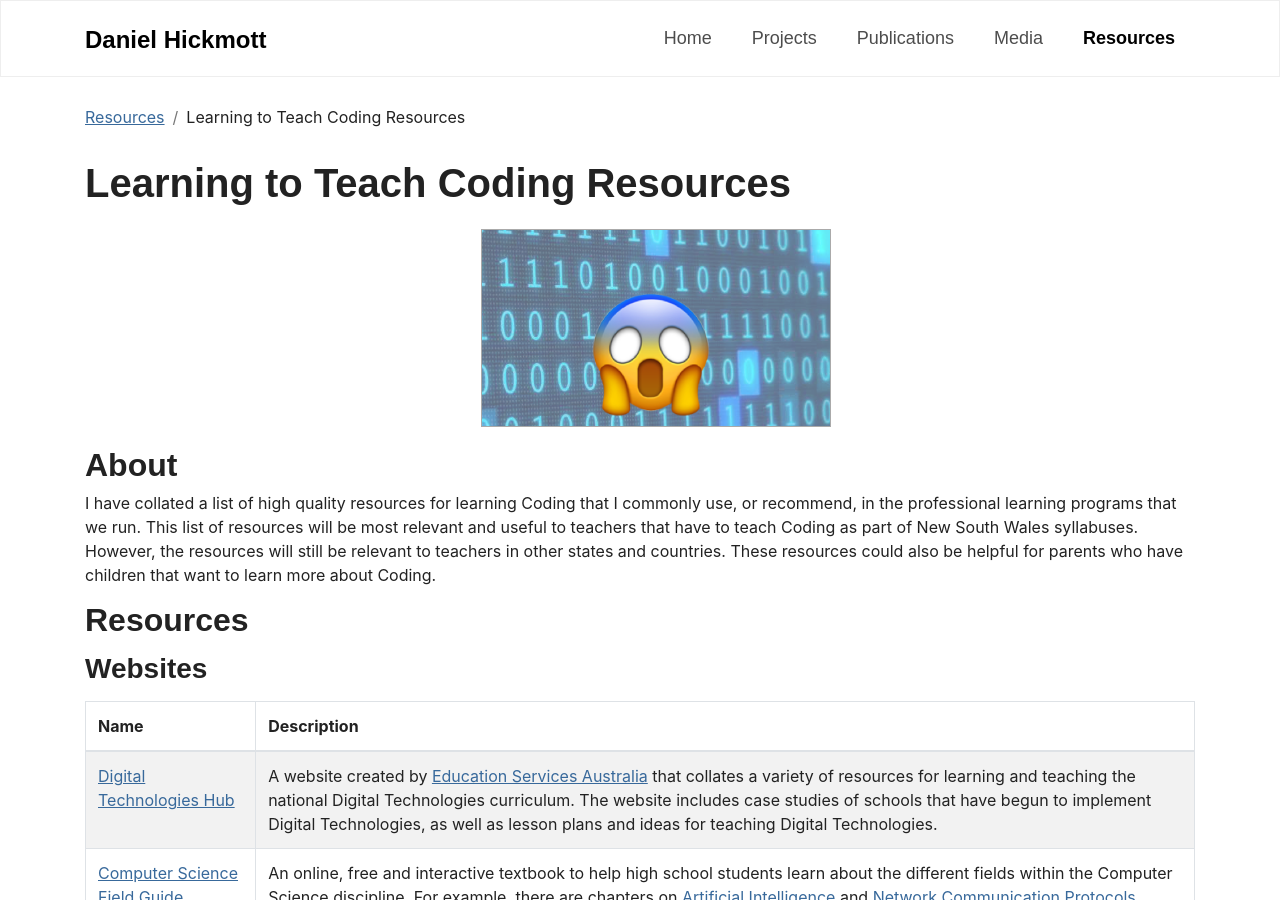
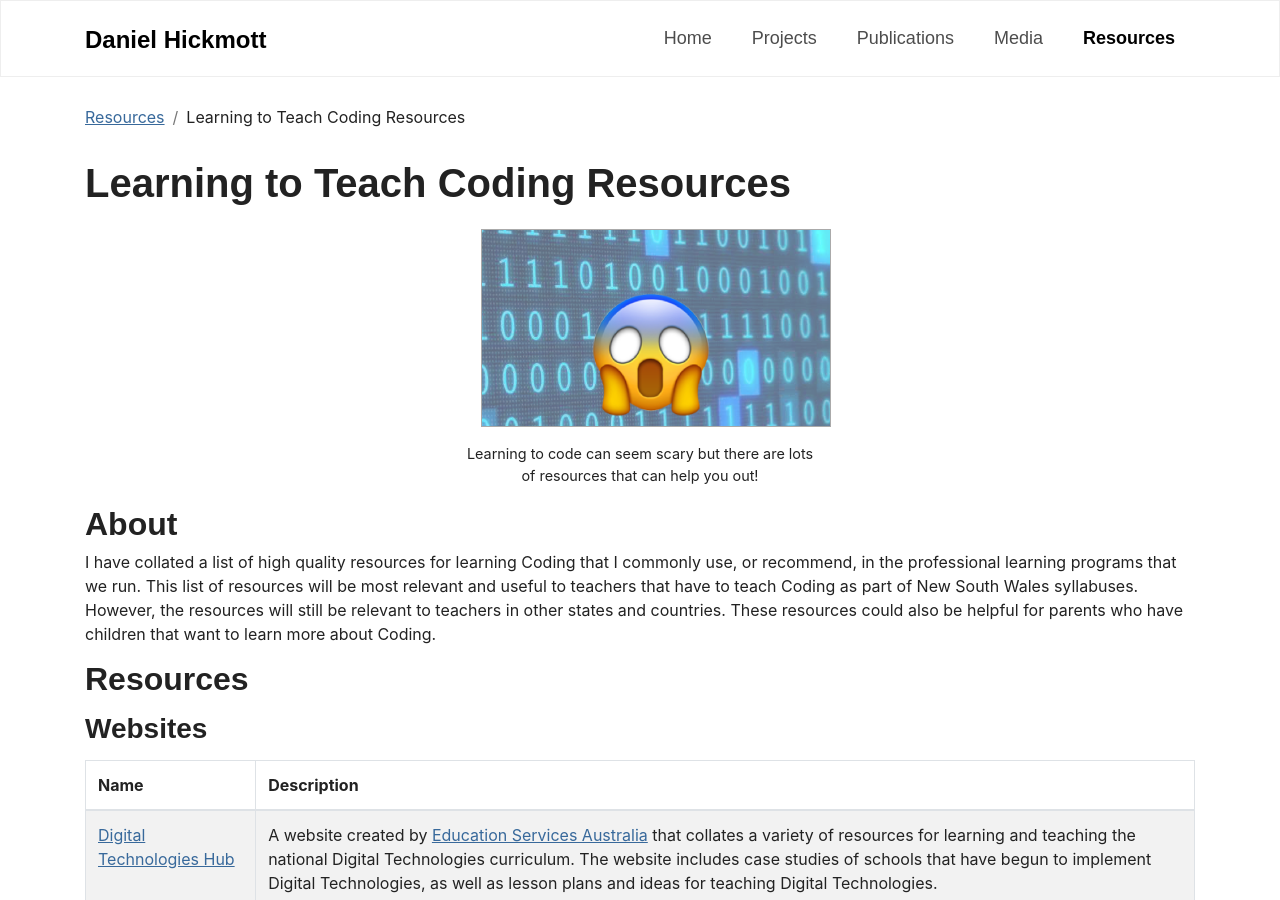
Before and after one commit to hckmd/hckmd.github.io, a Jekyll site: the page built from resources/teachers-learning-coding-list.md, in a window 1280 px wide and 900 px high. Built offline with Jekyll 4.4.1, drawn with Linux system fonts in a browser that asks for light colours; some web fonts are replaced.

Commit message:
Adds figure caption to resource

```diff
--- a/_data/resources.csv
+++ b/_data/resources.csv
@@ -1,2 +1,2 @@
-title,type,description,imageFilePath,imageAltText,pageName
-Learning to Teach Coding Resources,List of Websites,"I have collated a list of high quality resources for learning Coding that I commonly use, or recommend, in the professional learning programs that we run. This list of resources will be most relevant and useful to teachers that have to teach Coding as part of New South Wales syllabuses. However, the resources will still be relevant to teachers in other states and countries. These resources could also be helpful for parents who have children that want to learn more about Coding.",resource_coding_list_for_teachers.png,"An emoji face that is screaming in fear, with binary code in the background",teachers-learning-coding-list
+title,type,description,imageFilePath,imageAltText,imageCaption,pageName
+Learning to Teach Coding Resources,List of Websites,"I have collated a list of high quality resources for learning Coding that I commonly use, or recommend, in the professional learning programs that we run. This list of resources will be most relevant and useful to teachers that have to teach Coding as part of New South Wales syllabuses. However, the resources will still be relevant to teachers in other states and countries. These resources could also be helpful for parents who have children that want to learn more about Coding.",resource_coding_list_for_teachers.png,"An emoji face that is screaming in fear, with binary code in the background",Learning to code can seem scary but there are lots of resources that can help you out!,teachers-learning-coding-list
--- a/resources/teachers-learning-coding-list.md
+++ b/resources/teachers-learning-coding-list.md
@@ -15,9 +15,12 @@ title: Learning to Teach Coding Resources
     <h1>{{ resource.title }}</h1>
     <div class="row">
         <div class="col-md-4 offset-md-4">
-            <img class = "img-fluid highlight-img border border-secondary" src = "{{ site.baseurl | append: '/resources/images/' | append: resource.imageFilePath }}"
-            alt="{{ resource.imageAltText }}"
-            >
+            <figure>
+                <img class = "img-fluid highlight-img border border-secondary" src = "{{ site.baseurl | append: '/resources/images/' | append: resource.imageFilePath }}"
+                alt="{{ resource.imageAltText }}"
+                >
+                <figcaption class="figure-caption text-dark text-center">{{ resource.imageCaption }}</figcaption>
+            </figure>
         </div>
     </div>
     <h2>About</h2>
```
